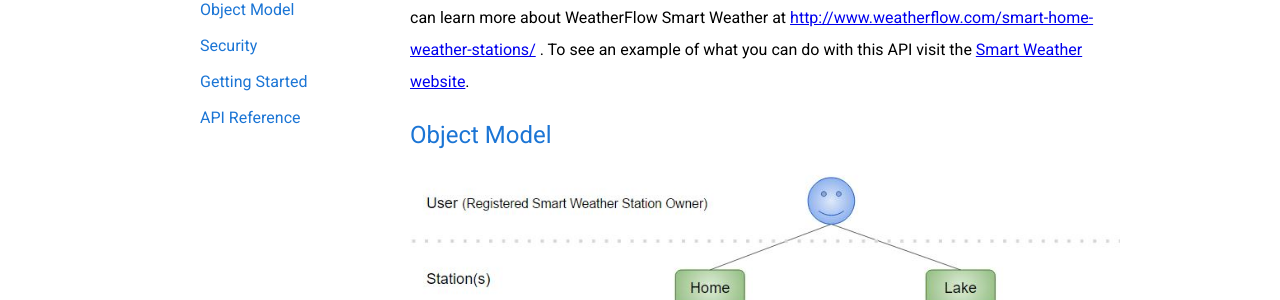
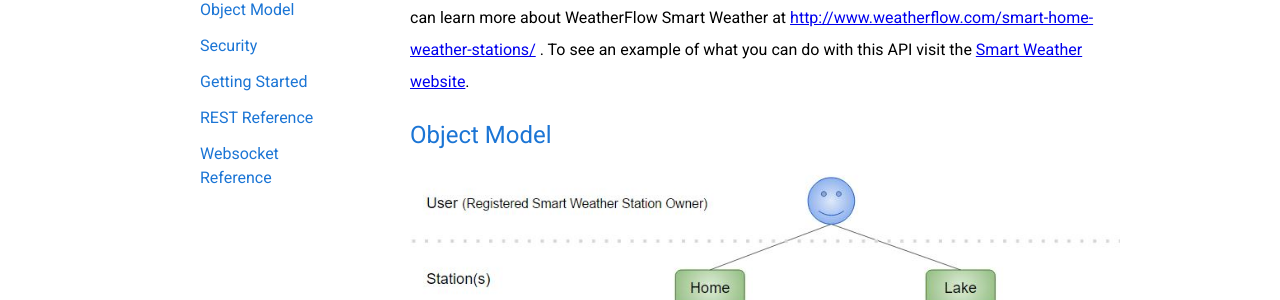
Before and after one commit to WeatherFlow/SmartWeather, a Jekyll site: the page built from api/index.html, in a window 1280 px wide. Shown: the part 444-744 px from the top of the page. Built offline with Jekyll 4.4.1, drawn with Linux system fonts in a browser that asks for light colours; nearby versions of some CDN libraries.

Commit message:
Update api-sections.html

```diff
--- a/_includes/api-sections.html
+++ b/_includes/api-sections.html
@@ -3,5 +3,6 @@
 	<li><a href="#object-model">Object Model</a></li>
 	<li><a href="#security">Security</a></li>
 	<li><a href="#getting-started">Getting Started</a></li>
-	<li><a href="{{site.url}}/api/swagger" target="_blank">API Reference</a></li>
+	<li><a href="{{site.url}}/api/swagger" target="_blank">REST Reference</a></li>
+	<li><a href="{{site.url}}/api/ws.html" target="_blank">Websocket Reference</a></li>
 </ul>
```
